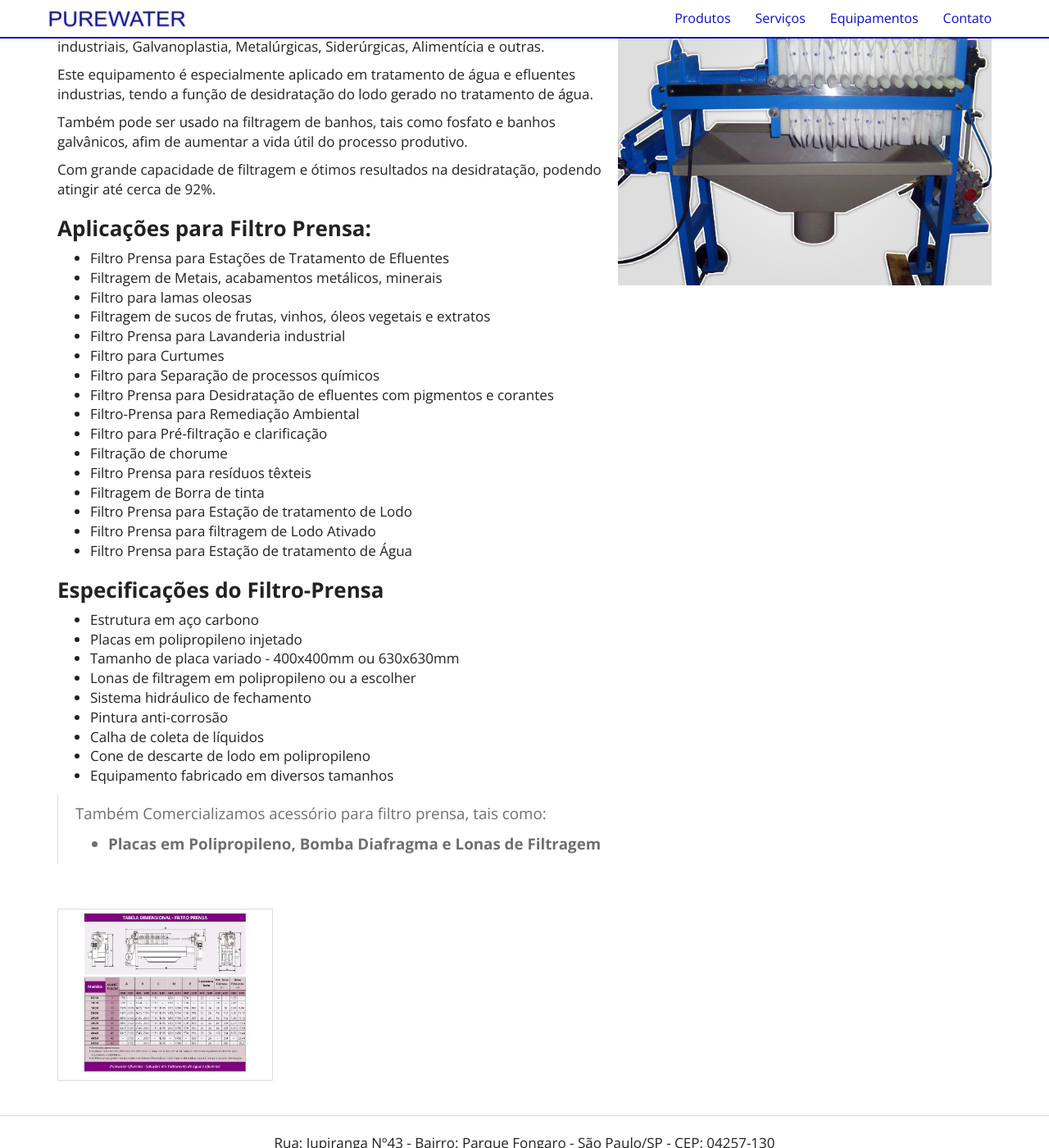
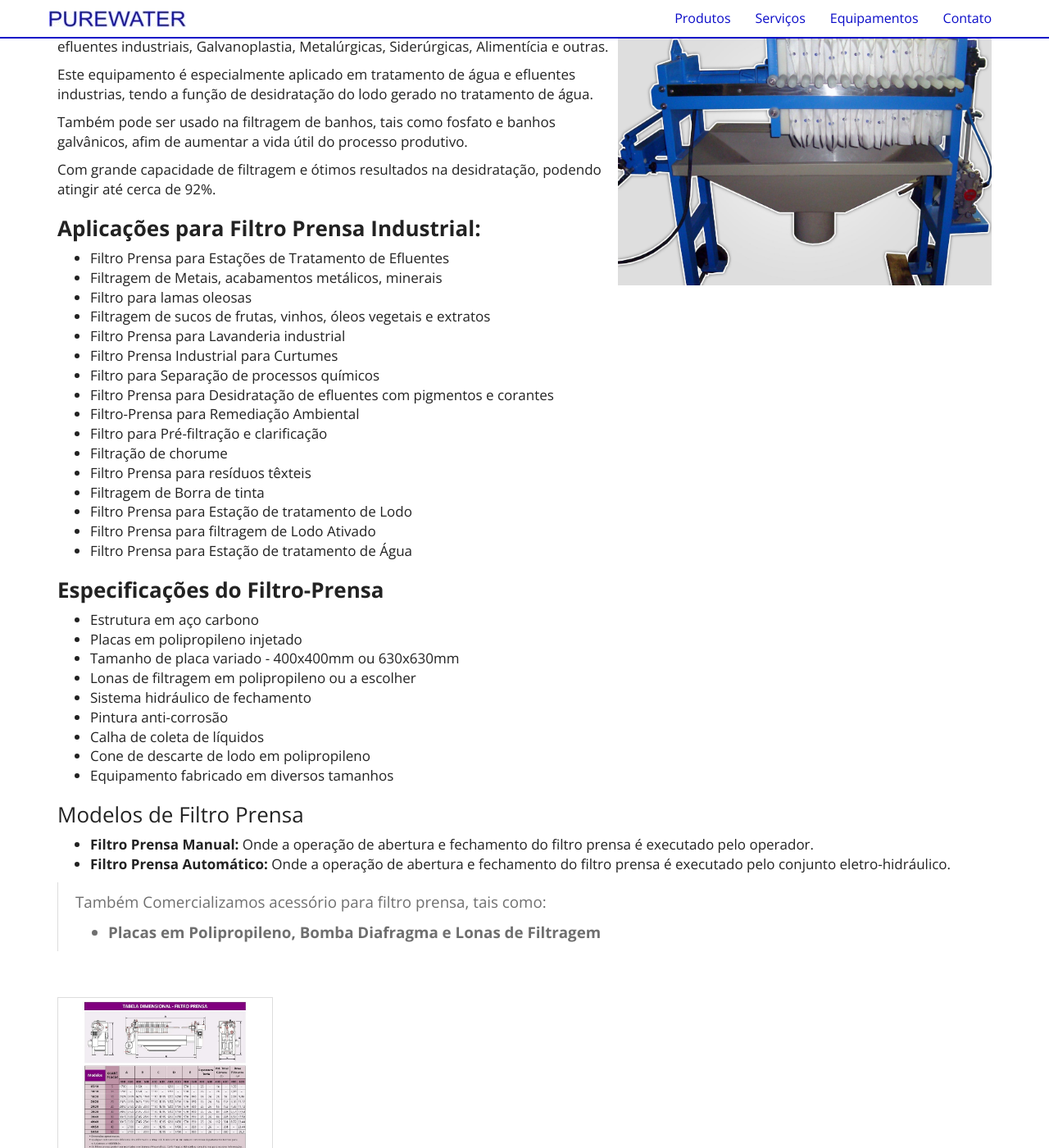
Before and after one commit to purewaterefluentes/purewaterefluentes.github.io, a Jekyll site: the page built from equipamentos/filtro-prensa.md, in a window 1280 px wide and 1400 px high, scrolled down 381 px. Shown: the whole window at 82% size. Built offline with Jekyll 4.4.1, drawn with Linux system fonts in a browser that asks for light colours; nearby versions of some CDN libraries; library files that are not in the unit come from our copies.

Commit message:
Update filtro-prensa.md

```diff
--- a/equipamentos/filtro-prensa.md
+++ b/equipamentos/filtro-prensa.md
@@ -1,12 +1,12 @@
 ---
 layout: default
-pageTitle: FILTRO PRENSA |FABRICA |PUREWATER EFLUENTES | FILTRAGEM DE LODO | FILTRO PRENSA BORRA
+pageTitle: FILTRO PRENSA |FABRICA |PUREWATER EFLUENTES | FILTRAGEM DE LODO | FILTRO PRENSA BORRA | FILTRO PRENSA INDUSTRIAL
 title: Filtro Prensa
 subtitle: Equipamento de Filtração
 ---
 <img class="img-responsive pull-right" style="max-width: 40%;" src="../../website/images/Filtro Prensa Purewater.JPG" alt="Filtro Prensa">
 
-A Purewater Efluentes fabrica **Filtro Prensa (Desaguador)**, para os mais variados seguimentos do mercado, tais como: Tratamento de água, tratamento de efluentes industriais, Galvanoplastia, Metalúrgicas, Siderúrgicas, Alimentícia e outras.
+A Purewater Efluentes fabrica **Filtro Prensa Industrial (Desaguador)**, para os mais variados seguimentos do mercado, tais como: Tratamento de água, tratamento de efluentes industriais, Galvanoplastia, Metalúrgicas, Siderúrgicas, Alimentícia e outras.
 
 Este equipamento é especialmente aplicado em tratamento de água e efluentes industrias, tendo a função de desidratação do lodo gerado no tratamento de água.
 
@@ -14,14 +14,14 @@ Também pode ser usado na filtragem de banhos, tais como fosfato e banhos galvâ
 
 Com grande capacidade de filtragem e ótimos resultados na desidratação, podendo atingir até cerca de 92%.
 
-### **Aplicações para Filtro Prensa:**
+### **Aplicações para Filtro Prensa Industrial:**
 
 - Filtro Prensa para Estações de Tratamento de Efluentes
 - Filtragem de Metais, acabamentos metálicos, minerais
 - Filtro para lamas oleosas
 - Filtragem de sucos de frutas, vinhos, óleos vegetais e extratos
 - Filtro Prensa para Lavanderia industrial
-- Filtro para Curtumes
+- Filtro Prensa Industrial para Curtumes
 - Filtro para Separação de processos químicos
 - Filtro Prensa para Desidratação de efluentes com pigmentos e corantes
 - Filtro-Prensa para Remediação Ambiental
@@ -46,6 +46,11 @@ Com grande capacidade de filtragem e ótimos resultados na desidratação, poden
 - Cone de descarte de lodo em polipropileno
 - Equipamento fabricado em diversos tamanhos
 
+### Modelos de Filtro Prensa
+
+- **Filtro Prensa Manual:** Onde a operação de abertura e fechamento do filtro prensa é executado pelo operador.
+- **Filtro Prensa Automático:** Onde a operação de abertura e fechamento do filtro prensa é executado pelo conjunto eletro-hidráulico.
+
 > Também Comercializamos acessório para filtro prensa, tais como:
   - **Placas em Polipropileno, Bomba Diafragma e Lonas de Filtragem**
 
```
